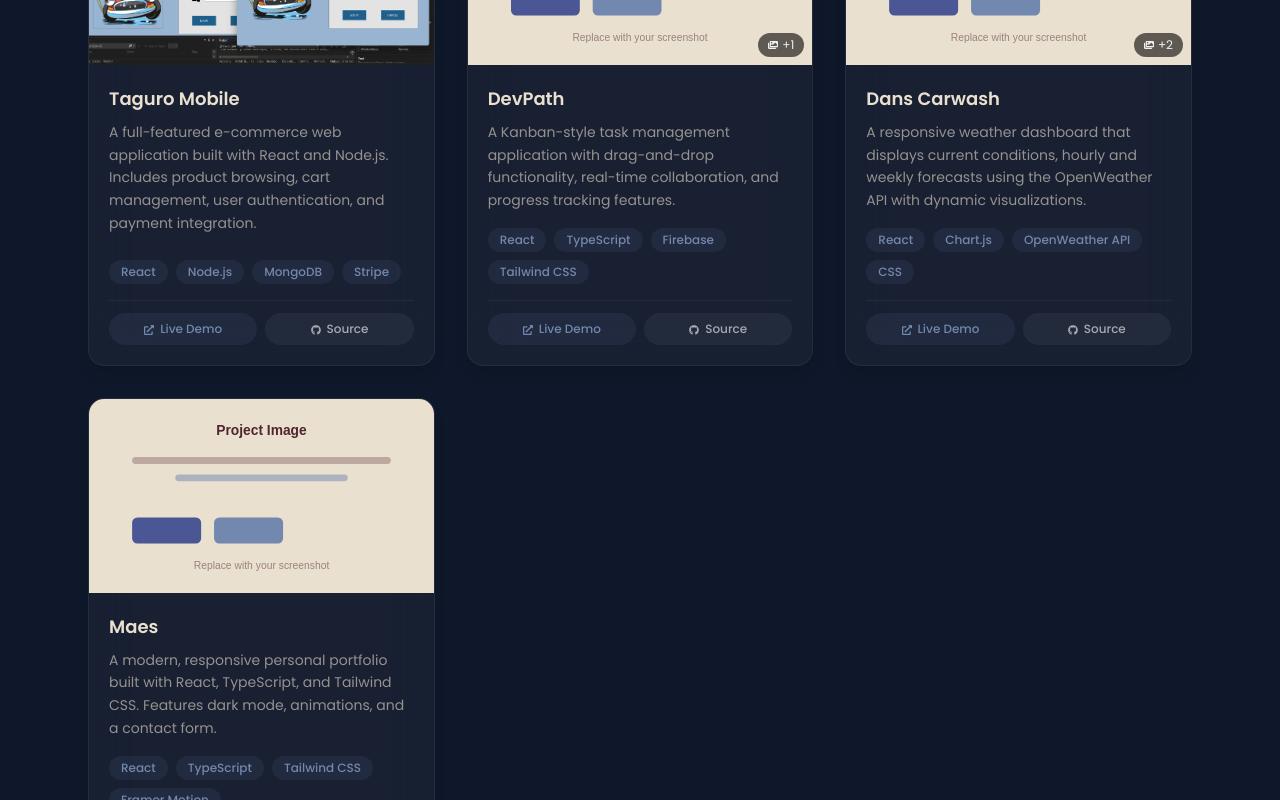
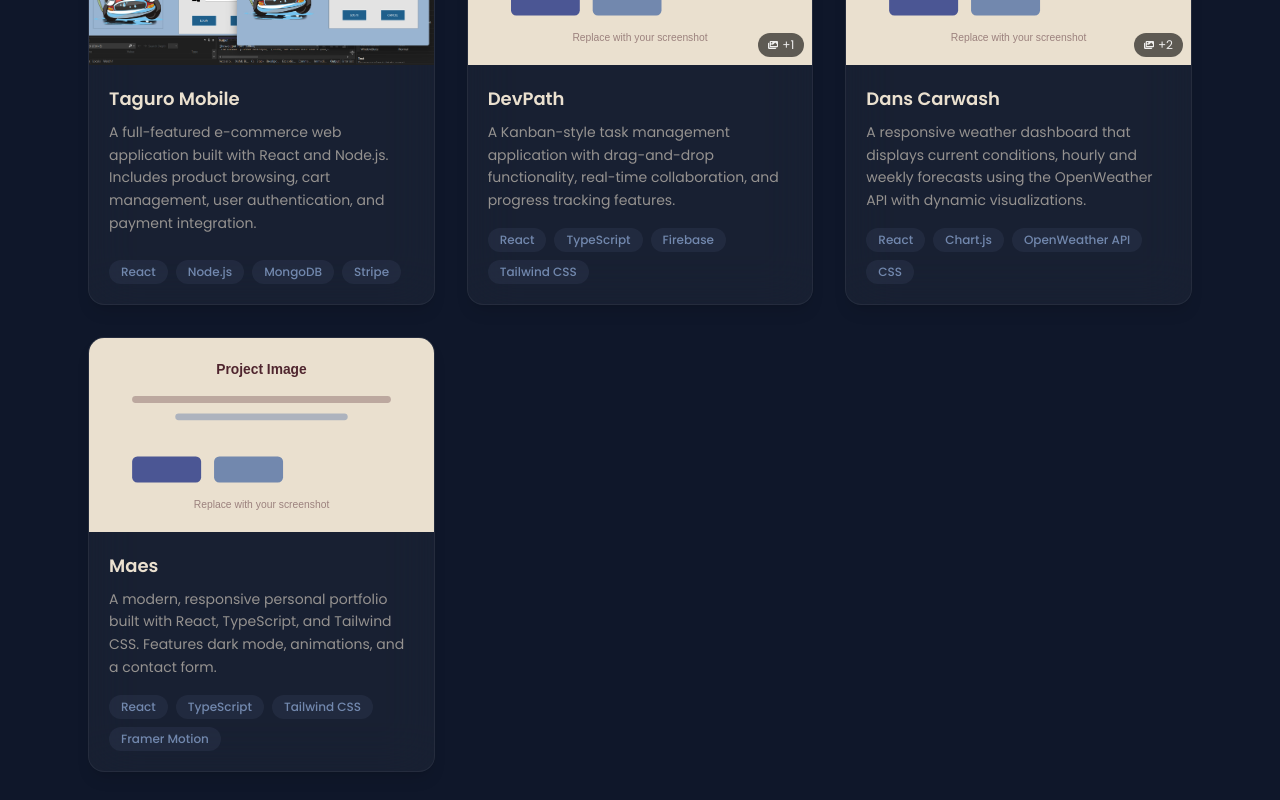
Before and after one commit to marcraguallatiban/Portfolio, a React (Vite) app: page / in a window 1280 px wide. Shown: the part 4681-5481 px from the top of the page. Built offline with nearby package versions, Linux system fonts and the light colour scheme.

Commit message:
refactor: remove Live Demo and Source buttons from project cards

```diff
--- a/src/components/sections/Projects.tsx
+++ b/src/components/sections/Projects.tsx
@@ -1,6 +1,13 @@
 import { useState, useEffect, useCallback } from "react";
 import { motion, AnimatePresence } from "framer-motion";
-import { FaChevronLeft, FaChevronRight, FaTimes, FaStar, FaImages, FaExternalLinkAlt } from "react-icons/fa";
+import {
+  FaChevronLeft,
+  FaChevronRight,
+  FaTimes,
+  FaStar,
+  FaImages,
+  FaExternalLinkAlt,
+} from "react-icons/fa";
 import { FaGithub } from "react-icons/fa6";
 import SectionTitle from "../ui/SectionTitle";
 import Card from "../ui/Card";
@@ -33,7 +40,8 @@ export default function Projects() {
       const project = projects[prev.projectIdx];
       return {
         ...prev,
-        imageIdx: (prev.imageIdx - 1 + project.images.length) % project.images.length,
+        imageIdx:
+          (prev.imageIdx - 1 + project.images.length) % project.images.length,
       };
     });
   }, []);
@@ -98,8 +106,7 @@ export default function Projects() {
 
                   {project.images.length > 1 && (
                     <div className="absolute bottom-2 right-2 flex items-center gap-1 rounded-full bg-black/60 backdrop-blur-sm px-2.5 py-1 text-xs text-white/90">
-                      <FaImages size={10} />
-                      +{project.images.length - 1}
+                      <FaImages size={10} />+{project.images.length - 1}
                     </div>
                   )}
                 </div>
@@ -123,35 +130,6 @@ export default function Projects() {
                       </span>
                     ))}
                   </div>
-
-                  {(project.liveUrl || project.githubUrl) && (
-                    <div className="mt-4 flex gap-2 pt-3 border-t border-white/[0.06]">
-                      {project.liveUrl && (
-                        <a
-                          href={project.liveUrl}
-                          target="_blank"
-                          rel="noopener noreferrer"
-                          onClick={(e) => e.stopPropagation()}
-                          className="flex-1 text-center text-xs font-medium rounded-full bg-accent/10 text-accent py-2 hover:bg-accent hover:text-white transition-all duration-300"
-                        >
-                          <FaExternalLinkAlt className="inline mr-1.5" size={10} />
-                          Live Demo
-                        </a>
-                      )}
-                      {project.githubUrl && (
-                        <a
-                          href={project.githubUrl}
-                          target="_blank"
-                          rel="noopener noreferrer"
-                          onClick={(e) => e.stopPropagation()}
-                          className="flex-1 text-center text-xs font-medium rounded-full bg-white/5 text-white/60 py-2 hover:bg-white/10 hover:text-white transition-all duration-300"
-                        >
-                          <FaGithub className="inline mr-1.5" size={10} />
-                          Source
-                        </a>
-                      )}
-                    </div>
-                  )}
                 </div>
               </Card>
             </motion.div>
@@ -219,7 +197,8 @@ export default function Projects() {
                 <span>{projects[lightbox.projectIdx].title}</span>
                 {projects[lightbox.projectIdx].images.length > 1 && (
                   <span>
-                    {lightbox.imageIdx + 1} / {projects[lightbox.projectIdx].images.length}
+                    {lightbox.imageIdx + 1} /{" "}
+                    {projects[lightbox.projectIdx].images.length}
                   </span>
                 )}
               </div>
```
